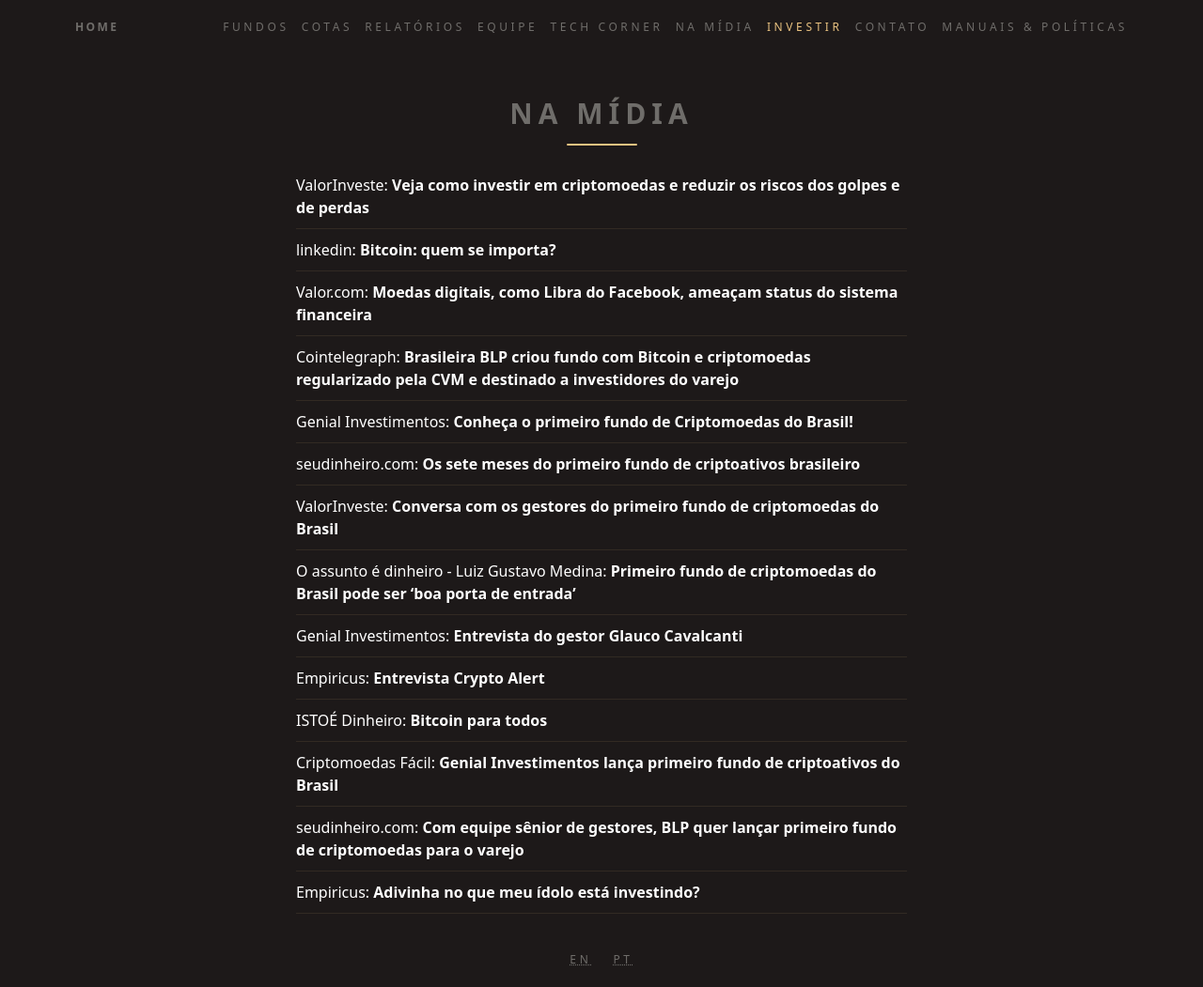
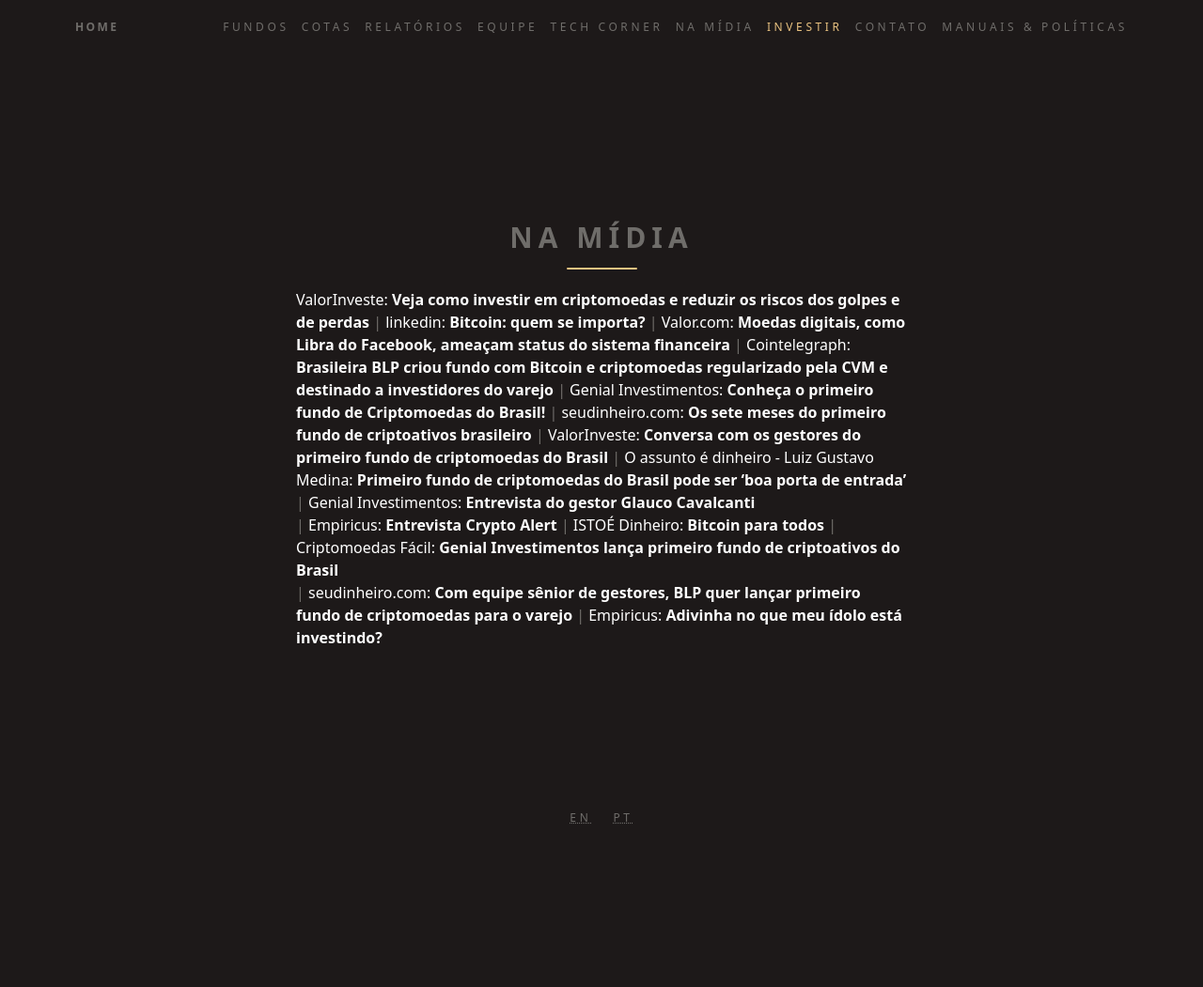
Before and after one commit to ateliedetemas/blpcrypto, a Jekyll site: the page built from _pages/na-midia.md, in a window 1280 px wide. Shown: the whole page at 94% size. Built offline with Jekyll 4.4.1, drawn with Linux system fonts in a browser that asks for light colours; after the commit the page ends 900 px from its top, so only the background shows below that.

```diff
--- a/_pages/na-midia.md
+++ b/_pages/na-midia.md
@@ -3,17 +3,17 @@ lang: pt
 layout: page
 title: Na Mídia
 ---
-| [ValorInveste: **Veja como investir em criptomoedas e reduzir os riscos dos golpes e de perdas**](https://valorinveste.globo.com/mercados/cripto/noticia/2019/10/25/veja-como-investir-em-criptomoedas-e-reduzir-o-risco-de-golpes-e-perdas.ghtml) |
-| [linkedin: **Bitcoin: quem se importa?**](https://www.linkedin.com/pulse/bitcoin-quem-se-importa-nicholas-gon%25C3%25A7alves-sacchi/) |
-| [Valor.com: **Moedas digitais, como Libra do Facebook, ameaçam status do sistema financeira**](http://www.valor.com.br/cultura/6355697/moedas-digitais-como-libra-do-facebook-ameacam-status-do-sistema-financeiro) |
+[ValorInveste: **Veja como investir em criptomoedas e reduzir os riscos dos golpes e de perdas**](https://valorinveste.globo.com/mercados/cripto/noticia/2019/10/25/veja-como-investir-em-criptomoedas-e-reduzir-o-risco-de-golpes-e-perdas.ghtml)
+| [linkedin: **Bitcoin: quem se importa?**](https://www.linkedin.com/pulse/bitcoin-quem-se-importa-nicholas-gon%25C3%25A7alves-sacchi/)
+| [Valor.com: **Moedas digitais, como Libra do Facebook, ameaçam status do sistema financeira**](http://www.valor.com.br/cultura/6355697/moedas-digitais-como-libra-do-facebook-ameacam-status-do-sistema-financeiro)
 | [Cointelegraph: **Brasileira BLP criou fundo com Bitcoin e criptomoedas regularizado pela CVM e destinado a investidores do varejo**](https://br.cointelegraph.com/news/brazilian-blp-created-cvm-regularized-bitcoin-and-cryptocurrency-investment-fund-for-retail-investors)
-| [Genial Investimentos: **Conheça o primeiro fundo de Criptomoedas do Brasil!**](https://www.youtube.com/watch?v=Fqo3gsqnnis&feature=youtu.be) |
-| [seudinheiro.com: **Os sete meses do primeiro fundo de criptoativos brasileiro**](https://www.seudinheiro.com/os-sete-meses-do-primeiro-fundo-de-criptoativos-brasileiro/) |
-| [ValorInveste: **Conversa com os gestores do primeiro fundo de criptomoedas do Brasil**](https://valorinveste.globo.com/mercados/cripto/noticia/2019/05/23/primeiro-fundo-de-criptomoedas-do-brasil-sai-da-cratera-projeta-disparada-e-exige-sangue-frio.ghtml) |
-| [O assunto é dinheiro - Luiz Gustavo Medina: **Primeiro fundo de criptomoedas do Brasil pode ser 'boa porta de entrada'**](https://podcasts.apple.com/br/podcast/o-assunto-%C3%A9-dinheiro-luiz-gustavo-medina/id1024068395?l=en&i=1000439162762) |
-| [Genial Investimentos: **Entrevista do gestor Glauco Cavalcanti**](https://youtu.be/pthPSUOD-rM)  |
-| [Empiricus: **Entrevista Crypto Alert**](https://vimeo.com/empiricus/review/302353131/80d86c8389) |
-| [ISTOÉ Dinheiro: **Bitcoin para todos**](https://www.istoedinheiro.com.br/bitcoin-para-todos/#.W-4VGEU8w8I.whatsapp)  |
-| [Criptomoedas Fácil: **Genial Investimentos lança primeiro fundo de criptoativos do Brasil**](https://www.criptomoedasfacil.com/genial-investimentos-lanca-primeiro-fundo-de-criptoativos-do-brasil/)  |
-| [seudinheiro.com: **Com equipe sênior de gestores, BLP quer lançar primeiro fundo de criptomoedas para o varejo**](https://www.seudinheiro.com/com-equipe-senior-de-gestores-blp-quer-lancar-primeiro-fundo-de-criptomoedas-para-o-varejo/?utm_source=newsmanha&utm_medium=newsmanha) |
+| [Genial Investimentos: **Conheça o primeiro fundo de Criptomoedas do Brasil!**](https://www.youtube.com/watch?v=Fqo3gsqnnis&feature=youtu.be)
+| [seudinheiro.com: **Os sete meses do primeiro fundo de criptoativos brasileiro**](https://www.seudinheiro.com/os-sete-meses-do-primeiro-fundo-de-criptoativos-brasileiro/)
+| [ValorInveste: **Conversa com os gestores do primeiro fundo de criptomoedas do Brasil**](https://valorinveste.globo.com/mercados/cripto/noticia/2019/05/23/primeiro-fundo-de-criptomoedas-do-brasil-sai-da-cratera-projeta-disparada-e-exige-sangue-frio.ghtml)
+| [O assunto é dinheiro - Luiz Gustavo Medina: **Primeiro fundo de criptomoedas do Brasil pode ser 'boa porta de entrada'**](https://podcasts.apple.com/br/podcast/o-assunto-%C3%A9-dinheiro-luiz-gustavo-medina/id1024068395?l=en&i=1000439162762)
+| [Genial Investimentos: **Entrevista do gestor Glauco Cavalcanti**](https://youtu.be/pthPSUOD-rM)
+| [Empiricus: **Entrevista Crypto Alert**](https://vimeo.com/empiricus/review/302353131/80d86c8389)
+| [ISTOÉ Dinheiro: **Bitcoin para todos**](https://www.istoedinheiro.com.br/bitcoin-para-todos/#.W-4VGEU8w8I.whatsapp)
+| [Criptomoedas Fácil: **Genial Investimentos lança primeiro fundo de criptoativos do Brasil**](https://www.criptomoedasfacil.com/genial-investimentos-lanca-primeiro-fundo-de-criptoativos-do-brasil/)
+| [seudinheiro.com: **Com equipe sênior de gestores, BLP quer lançar primeiro fundo de criptomoedas para o varejo**](https://www.seudinheiro.com/com-equipe-senior-de-gestores-blp-quer-lancar-primeiro-fundo-de-criptomoedas-para-o-varejo/?utm_source=newsmanha&utm_medium=newsmanha)
 | [Empiricus: **Adivinha no que meu ídolo está investindo?**](https://www.empiricus.com.br/newsletters/hora-dos-fundos/adivinha-no-que-meu-idolo-esta-investindo/)
```
